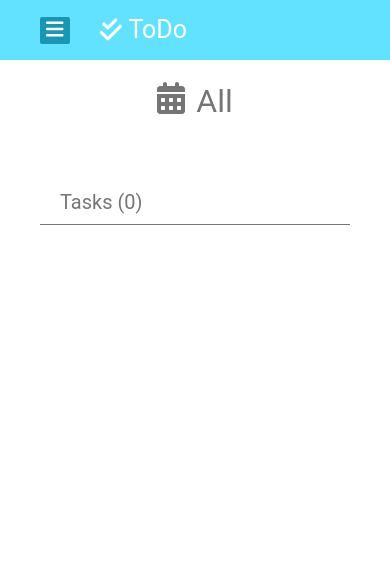
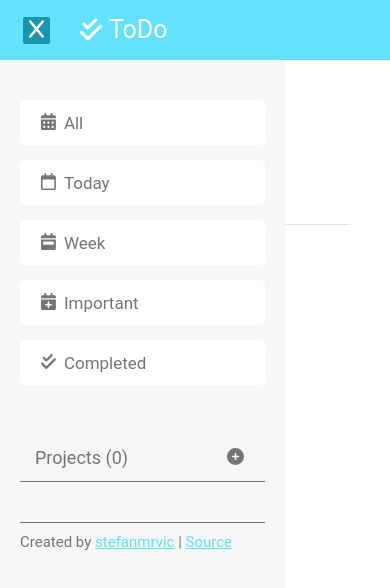
Before and after one commit to stefanmrvic/todo-list, a website built with webpack: page src/index.html in a window 390 px wide. Both pictures are taken after a click on the button 54 px from the left and 30 px from the top of the page. Built offline with nearby package versions, Linux system fonts and the light colour scheme.

Commit message:
add: mobile nav functionality

```diff
--- a/src/index.html
+++ b/src/index.html
@@ -76,6 +76,10 @@
     </aside>
     <!-- Sidenav Section End -->
 
+    <!-- Content Blocker Overlay Start -->
+    <div class="content-blocker"></div>
+    <!-- Content Blocker Overlay End -->
+
     <!-- Main Section Start -->
     <main class="main">
         <div class="main__container">
--- a/src/index.js
+++ b/src/index.js
@@ -1,5 +1,6 @@
 import './styles/styles.scss';
 import './scripts/modules/fontAwesome.js';
+import './scripts/components/nav.js';
 import './scripts/components/projects.js';
 import './scripts/components/tasks.js';
 import './scripts/components/due.js';
--- /dev/null
+++ b/src/scripts/components/nav.js
@@ -0,0 +1,60 @@
+import { icon } from '@fortawesome/fontawesome-svg-core';
+import { faBars, faX } from '../modules/icons.js';
+
+const hamburger = document.querySelector('.hamburger');
+
+hamburger.addEventListener('click', toggleMenu);
+
+function toggleMenu() {
+    changeHamburgerIcon();
+    toggleSideMenu();
+}
+
+function changeHamburgerIcon() {
+    const mobileMenu = document.querySelector('.mobile__menu');
+    const mobileMenuIcon = document.querySelector('.mobile__icon');
+    const mobileMenuIconName = document.querySelector('.mobile__icon').dataset.icon;
+
+    const hamburgerIcon = icon(faBars).node[0];
+    const closeIcon = icon(faX).node[0];
+
+    const iconToUse = mobileMenuIconName === 'bars' ? closeIcon : hamburgerIcon;
+    iconToUse.classList.add('mobile__icon');
+
+    mobileMenuIcon.remove();
+    mobileMenu.appendChild(iconToUse);
+}
+
+function toggleSideMenu() {
+    const sideMenu = document.querySelector('aside');
+    const sideMenuState = window.getComputedStyle(sideMenu).display;
+
+    if (sideMenuState === 'none') openSideMenu();
+    else closeSideMenu();
+}
+
+function openSideMenu() {
+    const sideMenu = document.querySelector('aside');
+    sideMenu.style.display = 'block';
+
+    setTimeout(() => { sideMenu.classList.add('open') }, 0);
+
+    const contentBlocker = document.querySelector('.content-blocker');
+    contentBlocker.style.display = 'block';
+
+    const body = document.body;
+    body.style.overflow = 'hidden';
+}
+
+function closeSideMenu() {
+    const sideMenu = document.querySelector('aside');
+    sideMenu.classList.remove('open');
+
+    setTimeout(() => { sideMenu.style.display = 'none' }, 700);
+
+    const contentBlocker = document.querySelector('.content-blocker');
+    contentBlocker.style.display = 'none';
+
+    const body = document.body;
+    body.style.overflow = 'visible';
+}
--- a/src/scripts/components/projects.js
+++ b/src/scripts/components/projects.js
@@ -1,9 +1,8 @@
 import { icon } from '@fortawesome/fontawesome-svg-core';
 import { faPagelines, faBook, faScrewdriverWrench, faVolleyball, faSackDollar, faPizzaSlice, faSuitcaseRolling, faGift } from '../modules/icons.js';
-import { fontAwesomeReady } from '../modules/fontAwesome.js';
 import { createElement } from '../utils/dom';
 import { showAddProjectModal, showEditProjectModal, showDeleteProjectModal, closeModal } from './modal.js';
-import { Task, renderTasks } from '../components/tasks.js'
+import { Task, renderTasks } from '../components/tasks.js';
 import { setSelectedFilter, renderFilteredTasks, filterAll, removeAddTaskBtn, initialTasksHeaderTitle} from './due.js';
 
 class Project {
--- a/src/scripts/components/tasks.js
+++ b/src/scripts/components/tasks.js
@@ -73,10 +73,10 @@ function changeTaskIcon(e) {
     const taskCompleted = task.completed;
     const taskPriority = task.priority;
     const iconToUse = taskCompleted ? checkedIcon : initialIcon;
+    iconToUse.classList.add('main__task-icon');
 
     taskElementIcon.remove();
     taskElementIconWrapper.appendChild(iconToUse);
-    taskElementIconWrapper.children[0].classList.add('main__task-icon');
     taskElementIcon = taskElementIconWrapper.querySelector('.main__task-icon');
     taskElementIcon.classList.add(taskPriority);
 }
--- a/src/styles/components/_modal.scss
+++ b/src/styles/components/_modal.scss
@@ -9,7 +9,7 @@
     box-shadow: rgba(46, 46, 46, 0.2) 0px 2px 8px 0px;
     border: none;
     border-radius: 5px;
-    overflow: hidden;
+    overflow-y: auto;
 
     &__header {
         position: relative;
--- a/src/styles/layout/_header.scss
+++ b/src/styles/layout/_header.scss
@@ -6,12 +6,14 @@ header {
     position: relative;
     height: 60px;
     background-color: $light-blue;
-    padding: 20px 40px;
+    padding: 20px 40px 20px 23px;
     gap: 30px;
+    z-index: 99999;
 
     @media screen and (min-width: 1000px) {
         display: block;
         gap: 0;
+        padding: 20px 40px;
     }
 
     .hamburger {
--- a/src/styles/layout/_sidenav.scss
+++ b/src/styles/layout/_sidenav.scss
@@ -1,13 +1,23 @@
 @use '../abstracts/variables' as *;
+
+aside.open {
+    visibility: visible;
+    left: 0;
+    transition: visibility 0s, left .5s ease-in;
+}
 
 aside {
     display: none;
+    visibility: hidden;
     position: fixed;
     top: 60px;
-    left: 0;
+    left: -300px;
     max-width: 300px;
     height: 100%;
     background-color: $light-gray-1;
+    overflow-y: auto;
+    z-index: 99999;
+    transition: left .5s ease-out, visibility 0s ease .5s;
 
     @media screen and (min-width: 1000px) {
         display: initial;
--- a/src/styles/pages/_home.scss
+++ b/src/styles/pages/_home.scss
@@ -1,4 +1,16 @@
 @use '../abstracts/variables' as *;
+
+.content-blocker {
+    display: none;
+    position: fixed;
+    top: 0;
+    left: 0;
+    height: 100%;
+    width: 100%;
+    background-color: $white;
+    opacity: .81;
+    z-index: 9999;
+}
 
 .main {
 
```
